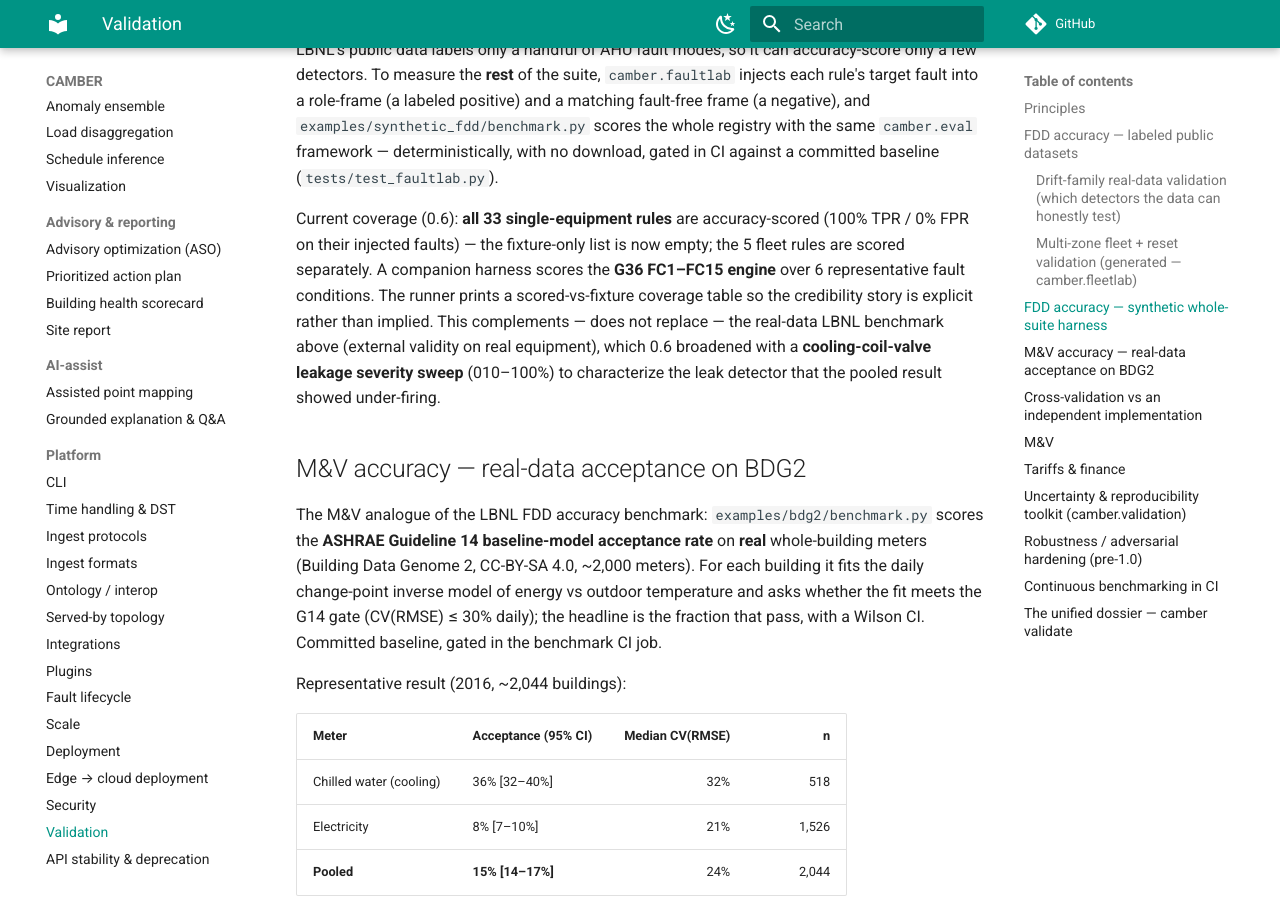
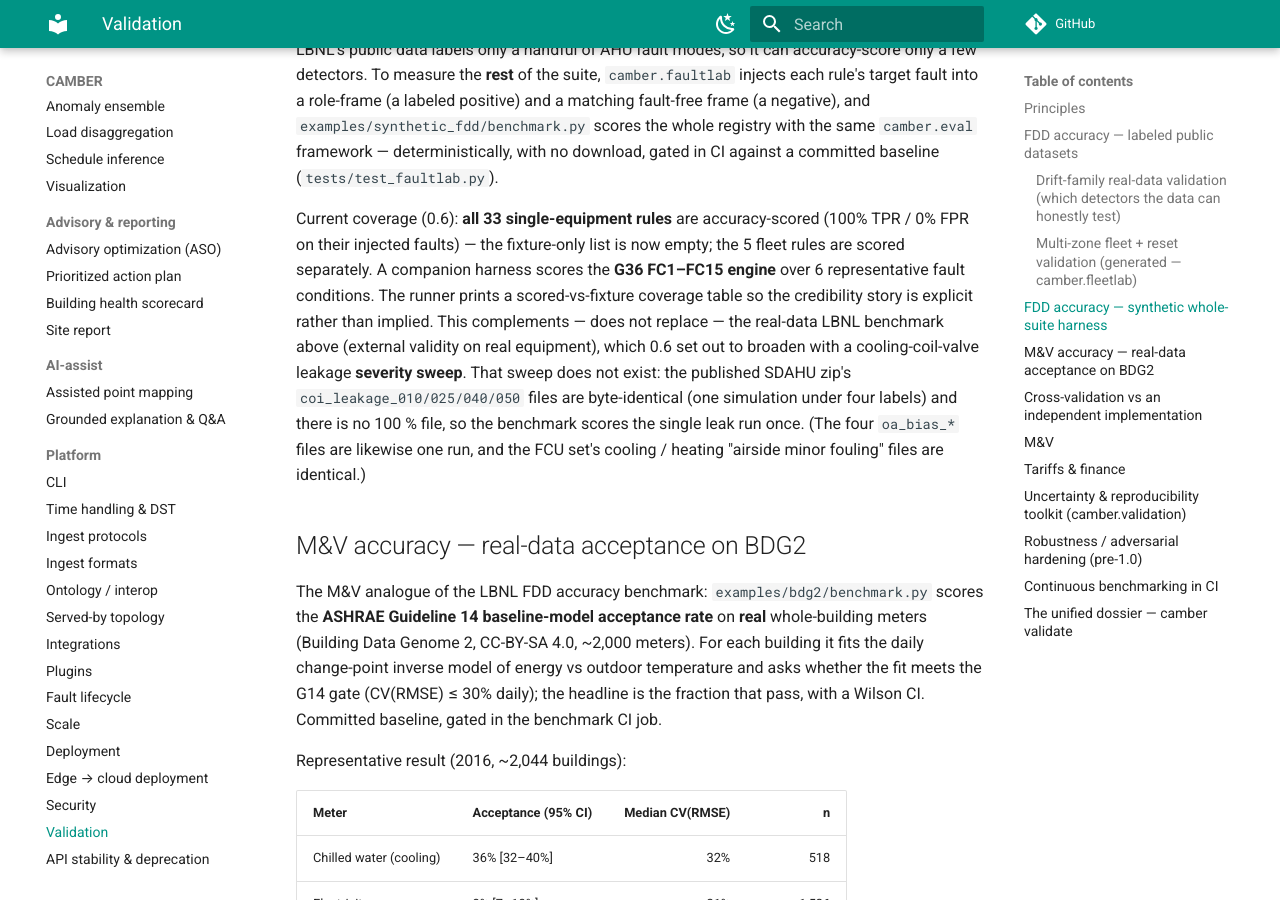
Before and after one commit to yroussev/camber, an MkDocs documentation site: the page built from docs/VALIDATION.md, in a window 1280 px wide and 900 px high, scrolled down 7143 px. Built offline with MkDocs 1.6.1 and Material for MkDocs 9.7.7, drawn with Linux system fonts in a browser that asks for light colours; comment, search, counter and statistics services are not loaded.

Commit message:
benchmark: score the one SDAHU leak run once; there is no severity sweep
The published SDAHU zip's coi_leakage_010/025/040/050 files are
byte-identical (same CRC-32 and size) and there is no _100 file, so the
"leakage severity sweep" added in 0.6 was one simulation under several
labels. The benchmark listed 010/025/050/100; CI's fetch extracts the
present ones, so it would score the same run three times while the
committed baseline (built from a single copy) expects one. Reproduced: with
CI's file set the gate failed (SDAHU TPR 0.80 -> 0.57); with this change it
reports 22 stable.

Also corrects the sweep claims in VALIDATION.md and ROADMAP.md, and notes
the oa_bias and FCU airside-minor-fouling duplicates.

```diff
--- a/docs/VALIDATION.md
+++ b/docs/VALIDATION.md
@@ -163,8 +163,11 @@ their injected faults) — the fixture-only list is now empty; the 5 fleet rules
 companion harness scores the **G36 FC1–FC15 engine** over 6 representative fault conditions. The runner
 prints a scored-vs-fixture coverage table so the credibility story is explicit rather than implied. This
 complements — does not replace — the real-data LBNL benchmark above (external validity on real equipment),
-which 0.6 broadened with a **cooling-coil-valve leakage severity sweep** (010–100%) to characterize the
-leak detector that the pooled result showed under-firing.
+which 0.6 set out to broaden with a cooling-coil-valve leakage **severity sweep**. That sweep does not
+exist: the published SDAHU zip's `coi_leakage_010/025/040/050` files are byte-identical (one simulation
+under four labels) and there is no 100 % file, so the benchmark scores the single leak run once. (The
+four `oa_bias_*` files are likewise one run, and the FCU set's cooling / heating "airside minor fouling"
+files are identical.)
 
 ## M&V accuracy — real-data acceptance on BDG2
 
```
Also changed, not shown: ROADMAP.md (+3 -2 lines), 3 other files.
